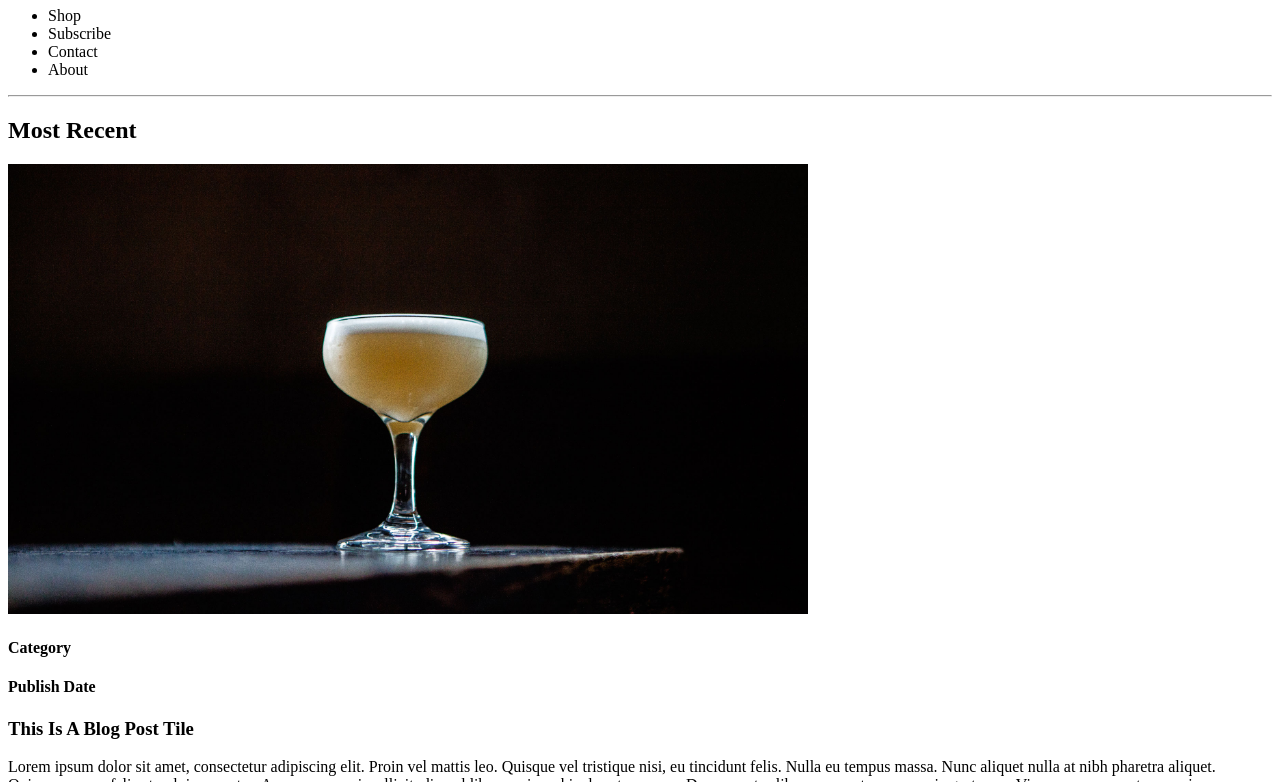
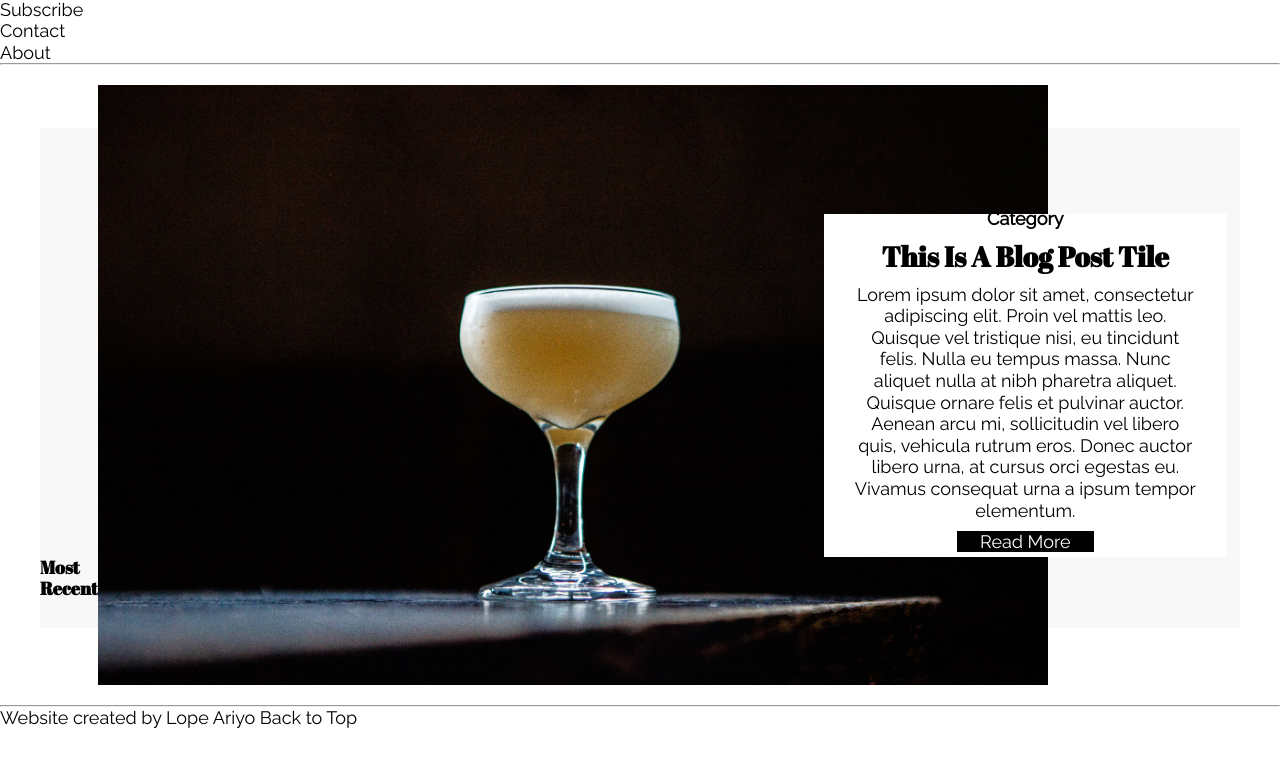
Before and after one commit to LopeAriyo/accessible-blog, a plain HTML site: page index.html in a window 1280 px wide. Shown: the part 131-913 px from the top of the page. After the commit the page ends 860 px from the top, so only its background shows below. Drawn offline with Linux system fonts and the light colour scheme.

Commit message:
styled the featured hero using css grid and flex box

```diff
--- a/index.html
+++ b/index.html
@@ -3,11 +3,14 @@
     <head>
         <meta charset="UTF-8" />
         <meta name="viewport" content="width=device-width, initial-scale=1.0" />
-        <title>Document</title>
+        <title>Accessible Blog</title>
+        <link rel="stylesheet" href="/styles/main.css">
+        <!-- <link rel="stylesheet" href="/styles/debug.css"> -->
+        <!-- <link rel="stylesheet" href="/styles/pages/homepage.css" -->
     </head>
     <body>
         <header>
-            <nav>
+            <nav class="left-side-nav">
                 <ul>
                     <li>Food</li>
                     <li>Drink</li>
@@ -15,8 +18,8 @@
                     <li>Lifestyle</li>
                 </ul>
             </nav>
-            <a href="/#">Blog Name</a>
-            <nav>
+            <a href="/#" class="logo">Blog Name</a>
+            <nav class="right-side-nav">
                 <ul>
                     <li>Shop</li>
                     <li>Subscribe</li>
@@ -27,12 +30,16 @@
         </header>
         <hr >
         <main>
-            <section>
-                <h2 class="featured">Most Recent</h2>
-                <article>
-                    <img src="Whiskey-Sour.jpg" alt="WhiskeySour Drink" width="800"></img>
-                    <div class="blog-post-preview">
-                        <h4>Category</h4> <h4>Publish Date</h4>
+            <section class="hero">
+
+                <article class= "featured-post">
+                    <div class="featured-slide-banner"></div>
+                    <h2 class="featured-header">Most Recent</h2>
+                    <img src="/images/Whiskey-Sour.jpg" alt="Whiskey Sour Drink" class="featured-image"></img>
+                    <section class="featured-content">
+
+                            <h4>Category</h4>
+
                         <h3>This Is A Blog Post Tile</h3>
                     <p>
                         Lorem ipsum dolor sit amet, consectetur adipiscing elit.
@@ -44,29 +51,9 @@
                         cursus orci egestas eu. Vivamus consequat urna a ipsum
                         tempor elementum.
                     </p>
-                    </div>
-                    <button>Read More</button>
-                </article>
-            </section>
-            <section>
-                <h2 class="featured">Most Popular</h2>
-                <article>
-                    <img src="Pappy-van-Winkle-Jelloman-Cocktail-Drink.jpg" alt="Jelloman Cocktail" width="800"></img>
-                    <div class="blog-post-preview">
-                        <h4>Category</h4> <h4>Publish Date</h4>
-                        <h3>This Is A Blog Post Tile</h3>
-                    <p>
-                        Lorem ipsum dolor sit amet, consectetur adipiscing elit.
-                        Proin vel mattis leo. Quisque vel tristique nisi, eu
-                        tincidunt felis. Nulla eu tempus massa. Nunc aliquet
-                        nulla at nibh pharetra aliquet. Quisque ornare felis et
-                        pulvinar auctor. Aenean arcu mi, sollicitudin vel libero
-                        quis, vehicula rutrum eros. Donec auctor libero urna, at
-                        cursus orci egestas eu. Vivamus consequat urna a ipsum
-                        tempor elementum.
-                    </p>
-                    </div>
-                    <button>Read More</button>
+                    <button class="featured-button">Read More</button>
+                    </section>
+
                 </article>
             </section>
         </main>
--- /dev/null
+++ b/styles/debug.css
@@ -0,0 +1,5 @@
+body * {
+    color: hsla(218, 100%, 100%, 0.88) !important;
+    background: hsla(218, 100%, 50%, 0.33) !important;
+    outline: 0.25rem solid hsla(218, 100%, 100%, 0.5) !important;
+}
--- /dev/null
+++ b/styles/main.css
@@ -0,0 +1,28 @@
+@import "./pages/index.css";
+@import url("https://fonts.googleapis.com/css2?family=Abril+Fatface&family=Raleway&display=swap");
+
+:root {
+    font: 18px/1.2 "Raleway", sans-serif;
+}
+
+body,
+body * {
+    margin: unset;
+    box-sizing: unset;
+    padding: unset;
+    font-size: unset;
+    color: unset;
+    text-decoration: unset;
+}
+
+h1,
+h2,
+h3 {
+    font-family: "Abril Fatface", cursive;
+}
+
+h4,
+a,
+p {
+    font-family: "Raleway", sans-serif;
+}
--- /dev/null
+++ b/styles/pages/index.css
@@ -0,0 +1,73 @@
+.hero {
+    padding: 20px;
+    margin: 0 20px;
+}
+
+.featured-post {
+    display: grid;
+    grid-template-columns: 0.5fr 2fr 1fr 1fr 2fr;
+    grid-template-rows: 0.5fr 1fr 2fr 2fr 1fr 0.5fr;
+    /* grid-template-areas:
+        "sidebar image image image header"
+        "test image image content content"
+        "three image image image footer"; */
+    height: 600px;
+}
+
+.featured-slide-banner {
+    grid-area: 2/1/6/6;
+    width: 100%;
+    /* position: absolute; */
+    background: #f8f8f8;
+    height: 500px;
+    /* z-index: -10; */
+    /* top: 30px; */
+}
+
+.featured-header {
+    grid-area: 5/ 1/ 7/2;
+    /* background-color: lawngreen; */
+}
+
+.featured-image {
+    grid-area: 1 / 2 / 7 /5;
+
+    width: 950px;
+    height: 100%;
+    /* max-width: 100%; */
+    /* height: auto; */
+    object-fit: cover;
+}
+
+.featured-content {
+    grid-area: 3 / 4 / 5/6;
+    background-color: white;
+    display: flex;
+    flex-direction: column;
+    width: 80%;
+    height: auto;
+    align-self: top;
+    justify-self: center;
+    padding: 30px;
+    align-items: center;
+    justify-content: center;
+    text-align: center;
+}
+
+.featured-content h3 {
+    font-size: 28px;
+    margin: 10px 0;
+}
+
+.featured-button {
+    grid-area: 5 /5 / 6/ 6;
+    color: white;
+    background-color: black;
+    border: none;
+    width: 40%;
+    height: 60px;
+    align-self: top;
+    justify-self: end;
+    font-family: "Raleway", sans-serif;
+    margin: 10px 0;
+}
```
Also changed, not shown: images/Pappy-van-Winkle-Jelloman-Cocktail-Drink.jpg (renamed from Pappy-van-Winkle-Jelloman-Cocktail-Drink.jpg), images/Whiskey-Sour.jpg (renamed from Whiskey-Sour.jpg).
